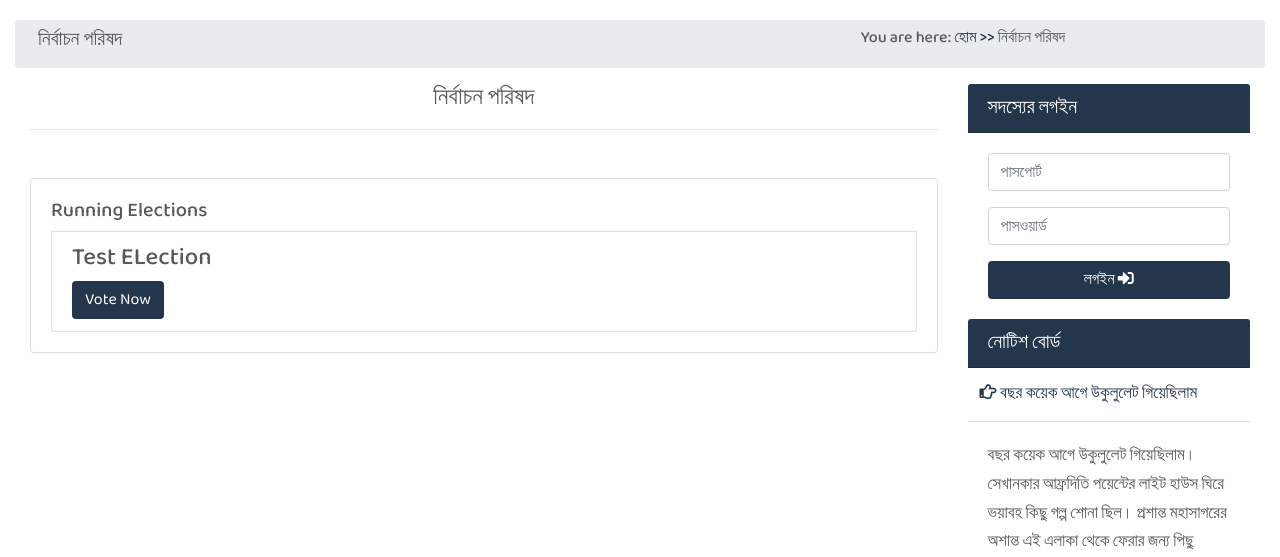
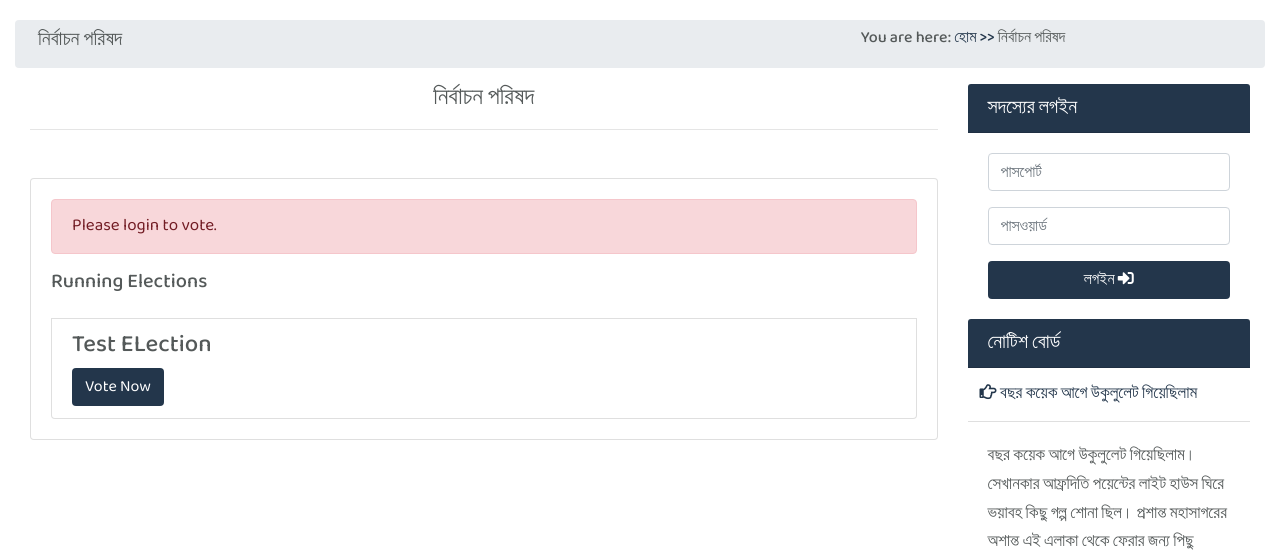
Before and after one commit to mhkmcp/gsc_project, a Django app: page /election in a window 1280 px wide. Shown: the part 169-726 px from the top of the page. Run offline with Django 3.2, Linux system fonts and the light colour scheme; data comes from the database, SQL or seed files in the repository; both versions use the stored data as it was after the commit; some libraries are stand-ins or nearby versions.

Commit message:
ref:refactored election page

```diff
--- a/templates/pages/commiittee/election.html
+++ b/templates/pages/commiittee/election.html
@@ -22,9 +22,15 @@
             <hr>
             <div class="card mt-5">
                 <div class="card-body">
+                    {% if not request.user.is_authenticated %}
+                    <div class="alert alert-danger" role="alert">
+                        Please login to vote.
+                    </div>
+                    {% endif %}
+
                     {% if elections %}
                     <h5>Running Elections</h5>
-                        <ul class="list-group-flush"></ul>
+                    <ul class="list-group list-group-flush mt-4"></ul>
                     {% for election in elections %}
                     <li class="list-group-item">
                         <h4>{{ election.name }}</h4>
```
Also changed, not shown: db.sqlite3. Lines whose indentation alone changed are shown as unchanged.
